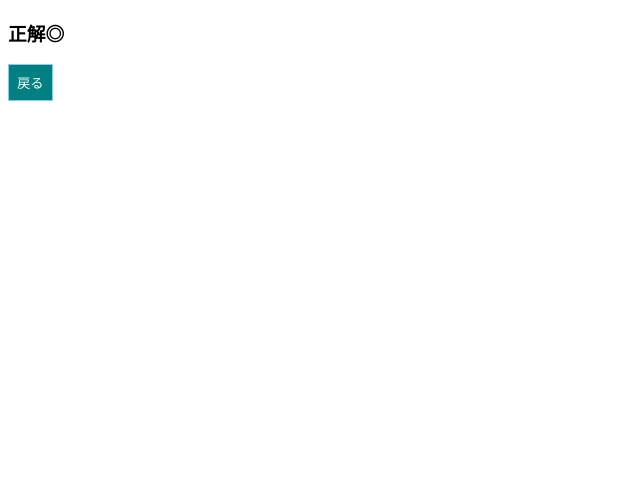
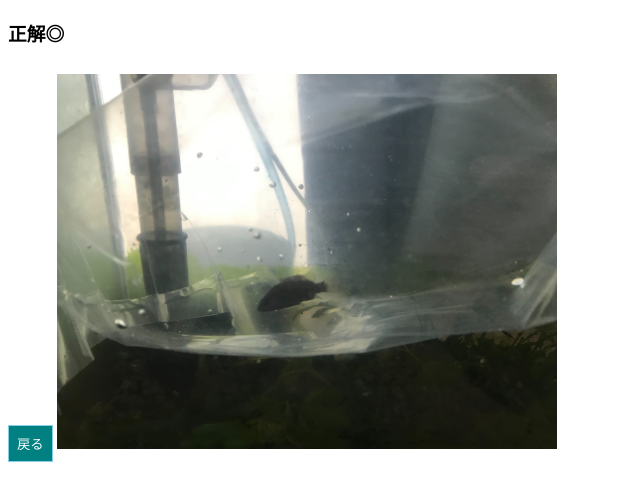
Before and after one commit to Kunie21/web-server-test, a website: page public/correct.html in a window 1280 px wide. Shown: the whole page, without its empty margins (0-640 px from the left). Drawn offline with Linux system fonts and the light colour scheme.

Commit message:
add new img 2286

```diff
--- a/public/correct.html
+++ b/public/correct.html
@@ -6,5 +6,6 @@
     <body>
         <h3>正解◎</h3>
         <button type="button" onclick="location.href='index.html'">戻る</button>
+        <img src="img/IMG_2286.jpg" />
     </body>
 </html>
```
Also changed, not shown: public/img/IMG_2286.jpg (added).
